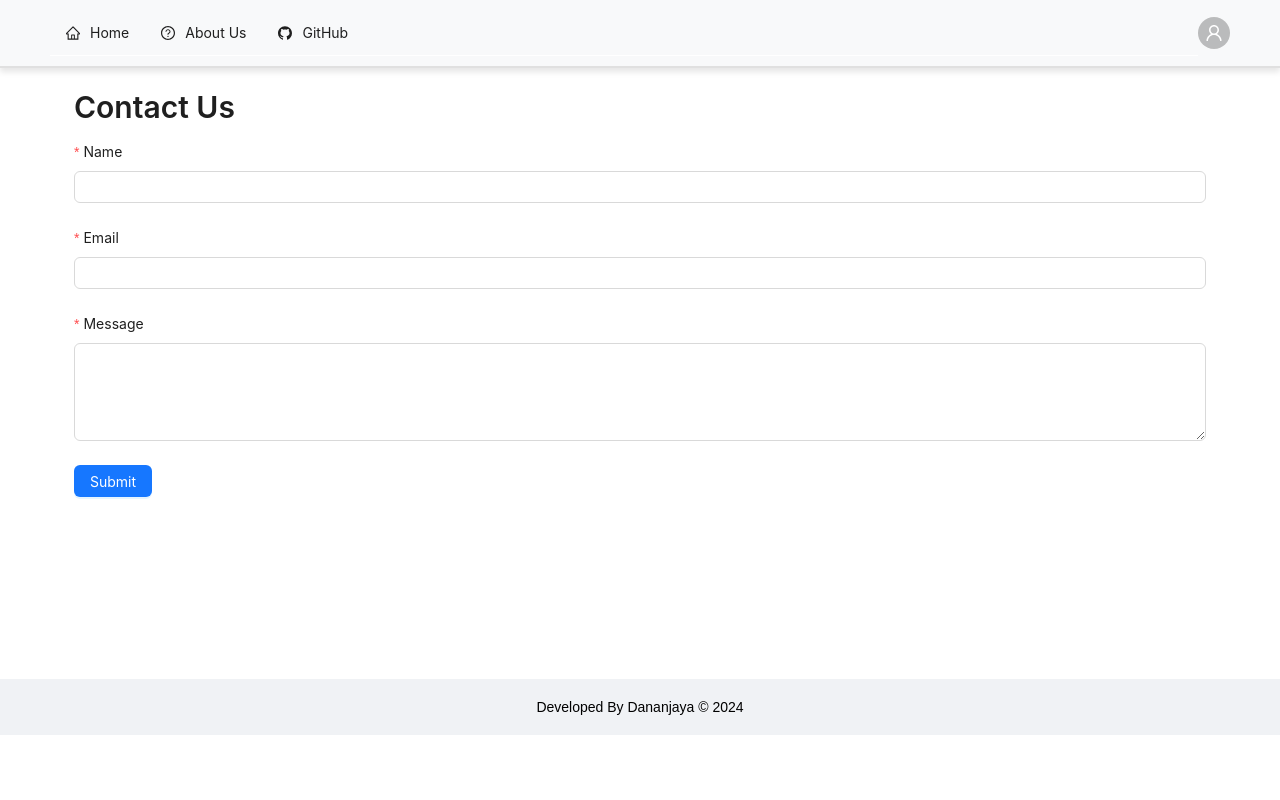
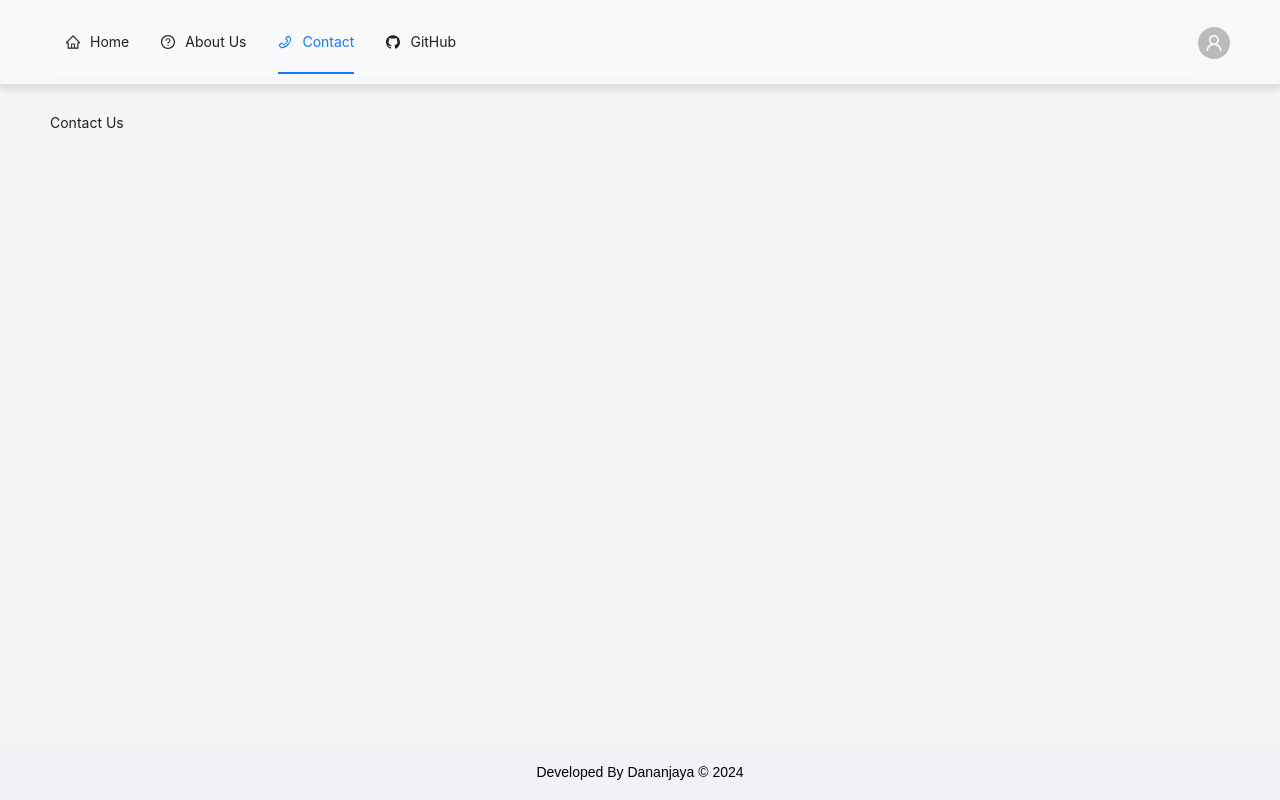
Before and after one commit to dananjayahbi/bg-remove-Flask-React-app, a React (Vite) app in the folder frontend/: page /contact in a window 1280 px wide. Built offline with nearby package versions, Linux system fonts and the light colour scheme; sample sign-in values are in the browser's storage.

Commit message:
add the page blueprints for the other pages

```diff
--- a/frontend/src/Pages/About.jsx
+++ b/frontend/src/Pages/About.jsx
@@ -1,12 +1,25 @@
-import React from "react";
-import { Typography, Divider } from "antd";
+import React, { useEffect, useState } from "react";
+import { Layout } from "antd";
 import HeaderComp from "../components/HeaderComp";
 import Footer from "../components/Footer";
 
-const { Title, Paragraph } = Typography;
+const { Header, Content } = Layout;
 
 const About = () => {
   const isLogged = window.localStorage.getItem("LoggedIn");
+  const [isMobileView, setIsMobileView] = useState(window.innerWidth < 445);
+
+  //Function to handle window resize
+  const handleResize = () => {
+    setIsMobileView(window.innerWidth < 445);
+  };
+
+  useEffect(() => {
+    window.addEventListener("resize", handleResize);
+    return () => {
+      window.removeEventListener("resize", handleResize);
+    };
+  }, []);
 
   if (!isLogged) {
     // Redirect to login page if not logged in
@@ -14,38 +27,21 @@ const About = () => {
   }
 
   return (
-    <div>
-      <HeaderComp />
-      <div
+    <Layout>
+      <Header style={{ background: "transparent", padding: "0", zIndex: 999 }}>
+        <HeaderComp /> <br />
+      </Header>
+      <Content
         style={{
-          padding: "0 50px",
-          marginTop: 64,
-          minHeight: "calc(100vh - 185px)",
+          padding: isMobileView ? "50px 10px" : "50px 50px",
+          minHeight: "calc(100vh - 120px)",
         }}
       >
-        <div style={{ background: "#fff", padding: 24, minHeight: 380 }}>
-          <Title level={2}>About Us</Title>
-          <Divider />
-          <Paragraph>
-            Lorem ipsum dolor sit amet, consectetur adipiscing elit. Nullam
-            ornare nisl sed turpis fermentum, non faucibus lacus condimentum.
-            Suspendisse potenti. Vivamus varius ipsum at arcu congue eleifend.
-            In in ante ut lorem molestie ullamcorper. Aenean varius, magna eu
-            ultricies aliquam, libero sapien accumsan lorem, vel congue tortor
-            nisi non dolor. Integer sit amet bibendum sapien.
-          </Paragraph>
-          <Paragraph>
-            Curabitur vel feugiat odio. Suspendisse potenti. Integer nec magna
-            in leo hendrerit rhoncus nec vitae odio. Vivamus eleifend, lectus
-            vel dapibus semper, purus lacus pulvinar urna, ut consectetur sapien
-            arcu ac mauris. Quisque vel arcu condimentum, maximus justo sit
-            amet, fermentum ipsum. Donec eget ligula semper, lobortis urna et,
-            tempus ipsum.
-          </Paragraph>
-        </div>
-      </div>
+        {/* Add content */}
+        <p>About Us</p>
+      </Content>
       <Footer />
-    </div>
+    </Layout>
   );
 };
 
--- a/frontend/src/Pages/Contact.jsx
+++ b/frontend/src/Pages/Contact.jsx
@@ -1,16 +1,25 @@
-import React from "react";
-import { Typography, Form, Input, Button } from "antd";
+import React, { useEffect, useState } from "react";
+import { Layout } from "antd";
 import HeaderComp from "../components/HeaderComp";
 import Footer from "../components/Footer";
 
-const { Title } = Typography;
+const { Header, Content } = Layout;
 
 const Contact = () => {
   const isLogged = window.localStorage.getItem("LoggedIn");
+  const [isMobileView, setIsMobileView] = useState(window.innerWidth < 445);
 
-  const onFinish = (values) => {
-    console.log("Received values:", values);
+  //Function to handle window resize
+  const handleResize = () => {
+    setIsMobileView(window.innerWidth < 445);
   };
+
+  useEffect(() => {
+    window.addEventListener("resize", handleResize);
+    return () => {
+      window.removeEventListener("resize", handleResize);
+    };
+  }, []);
 
   if (!isLogged) {
     // Redirect to login page if not logged in
@@ -18,51 +27,21 @@ const Contact = () => {
   }
 
   return (
-    <div>
-      <HeaderComp />
-      <div
+    <Layout>
+      <Header style={{ background: "transparent", padding: "0", zIndex: 999 }}>
+        <HeaderComp /> <br />
+      </Header>
+      <Content
         style={{
-          padding: "0 50px",
-          marginTop: 64,
-          minHeight: "calc(100vh - 185px)",
+          padding: isMobileView ? "50px 10px" : "50px 50px",
+          minHeight: "calc(100vh - 120px)",
         }}
       >
-        <div style={{ background: "#fff", padding: 24, minHeight: 380 }}>
-          <Title level={2}>Contact Us</Title>
-          <Form name="contact-form" onFinish={onFinish} layout="vertical">
-            <Form.Item
-              label="Name"
-              name="name"
-              rules={[{ required: true, message: "Please enter your name!" }]}
-            >
-              <Input />
-            </Form.Item>
-            <Form.Item
-              label="Email"
-              name="email"
-              rules={[{ required: true, message: "Please enter your email!" }]}
-            >
-              <Input />
-            </Form.Item>
-            <Form.Item
-              label="Message"
-              name="message"
-              rules={[
-                { required: true, message: "Please enter your message!" },
-              ]}
-            >
-              <Input.TextArea rows={4} />
-            </Form.Item>
-            <Form.Item>
-              <Button type="primary" htmlType="submit">
-                Submit
-              </Button>
-            </Form.Item>
-          </Form>
-        </div>
-      </div>
+        {/* Add content */}
+        <p>Contact Us</p>
+      </Content>
       <Footer />
-    </div>
+    </Layout>
   );
 };
 
--- a/frontend/src/Pages/Profile.jsx
+++ b/frontend/src/Pages/Profile.jsx
@@ -1,9 +1,48 @@
-import React from 'react'
+import React, { useEffect, useState } from "react";
+import { Layout } from "antd";
+import HeaderComp from "../components/HeaderComp";
+import Footer from "../components/Footer";
+
+const { Header, Content } = Layout;
 
 const Profile = () => {
+  const isLogged = window.localStorage.getItem("LoggedIn");
+  const [isMobileView, setIsMobileView] = useState(window.innerWidth < 445);
+
+  //Function to handle window resize
+  const handleResize = () => {
+    setIsMobileView(window.innerWidth < 445);
+  };
+
+  useEffect(() => {
+    window.addEventListener("resize", handleResize);
+    return () => {
+      window.removeEventListener("resize", handleResize);
+    };
+  }, []);
+
+  if (!isLogged) {
+    // Redirect to login page if not logged in
+    window.location.href = "/login";
+  }
+
   return (
-    <div>Profile</div>
-  )
+    <Layout>
+      <Header style={{ background: "transparent", padding: "0", zIndex: 999 }}>
+        <HeaderComp /> <br />
+      </Header>
+      <Content
+        style={{
+          padding: isMobileView ? "50px 10px" : "50px 50px",
+          minHeight: "calc(100vh - 120px)",
+        }}
+      >
+        {/* Add content */}
+        <p>Profile</p>
+      </Content>
+      <Footer />
+    </Layout>
+  );
 }
 
 export default Profile
--- a/frontend/src/components/HeaderComp.jsx
+++ b/frontend/src/components/HeaderComp.jsx
@@ -1,10 +1,11 @@
 import React from "react";
-import { Layout, Menu, Avatar, Dropdown, ConfigProvider } from "antd";
+import { Menu, Avatar, Dropdown, ConfigProvider } from "antd";
 import {
   GithubOutlined,
   QuestionCircleOutlined,
   HomeOutlined,
   UserOutlined,
+  PhoneOutlined,
 } from "@ant-design/icons";
 import { Link, useLocation } from "react-router-dom"; // Import useLocation
 
@@ -14,8 +15,9 @@ const HeaderComp = () => {
   const items = [
     { key: "1", label: "Home", url: "/home", icon: <HomeOutlined /> },
     { key: "2", label: "About Us", url: "/about", icon: <QuestionCircleOutlined /> },
+    { key: "3", label: "Contact", url: "/contact", icon: <PhoneOutlined /> },
     {
-      key: "3",
+      key: "4",
       label: "GitHub",
       url: "https://github.com/dananjayahbi",
       external: true,
@@ -33,9 +35,6 @@ const HeaderComp = () => {
     <Menu>
       <Menu.Item key="profile">
         <Link to="/profile">Profile</Link>
-      </Menu.Item>
-      <Menu.Item key="gallery">
-        <Link to="/gallery">Gallery</Link>
       </Menu.Item>
       <Menu.Item key="logout" onClick={handleLogout}>
         Logout
```
Also changed, not shown: frontend/src/components/HDtemp.jsx (deleted, +0 -94 lines).
